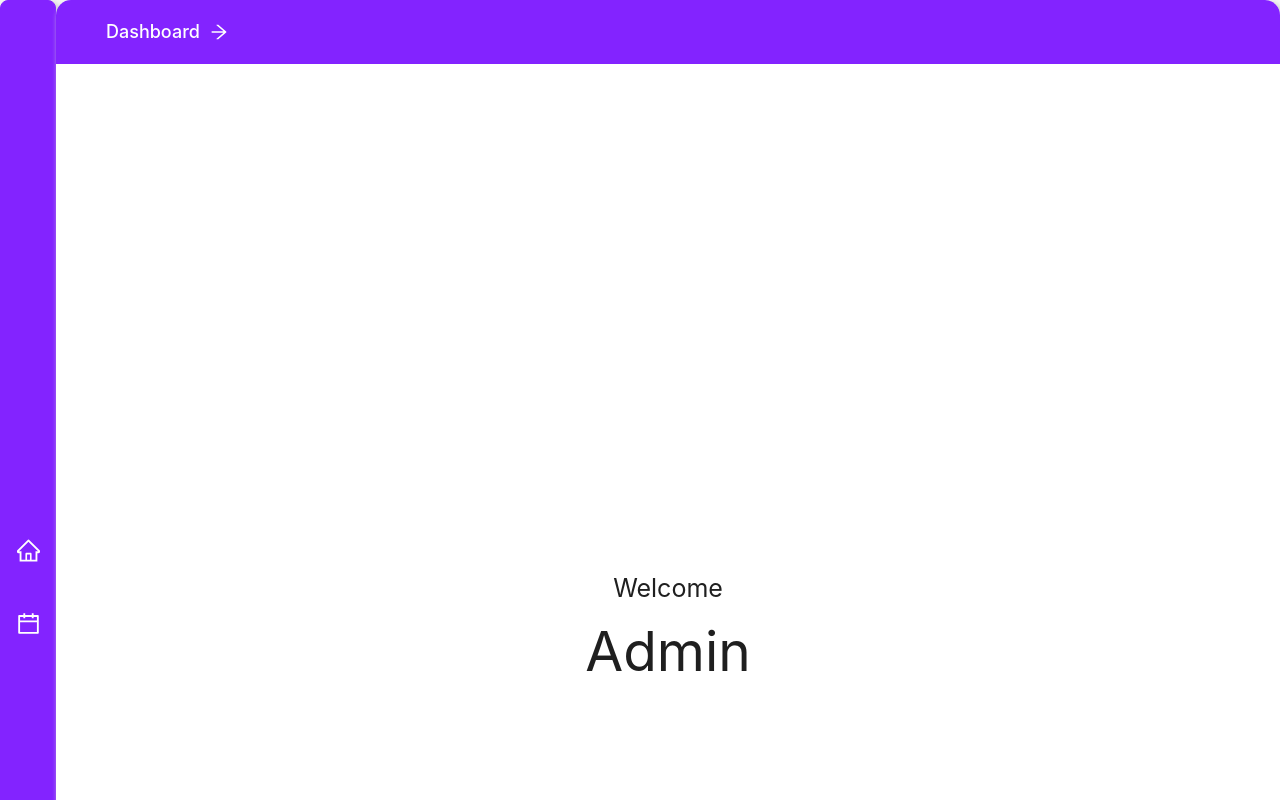
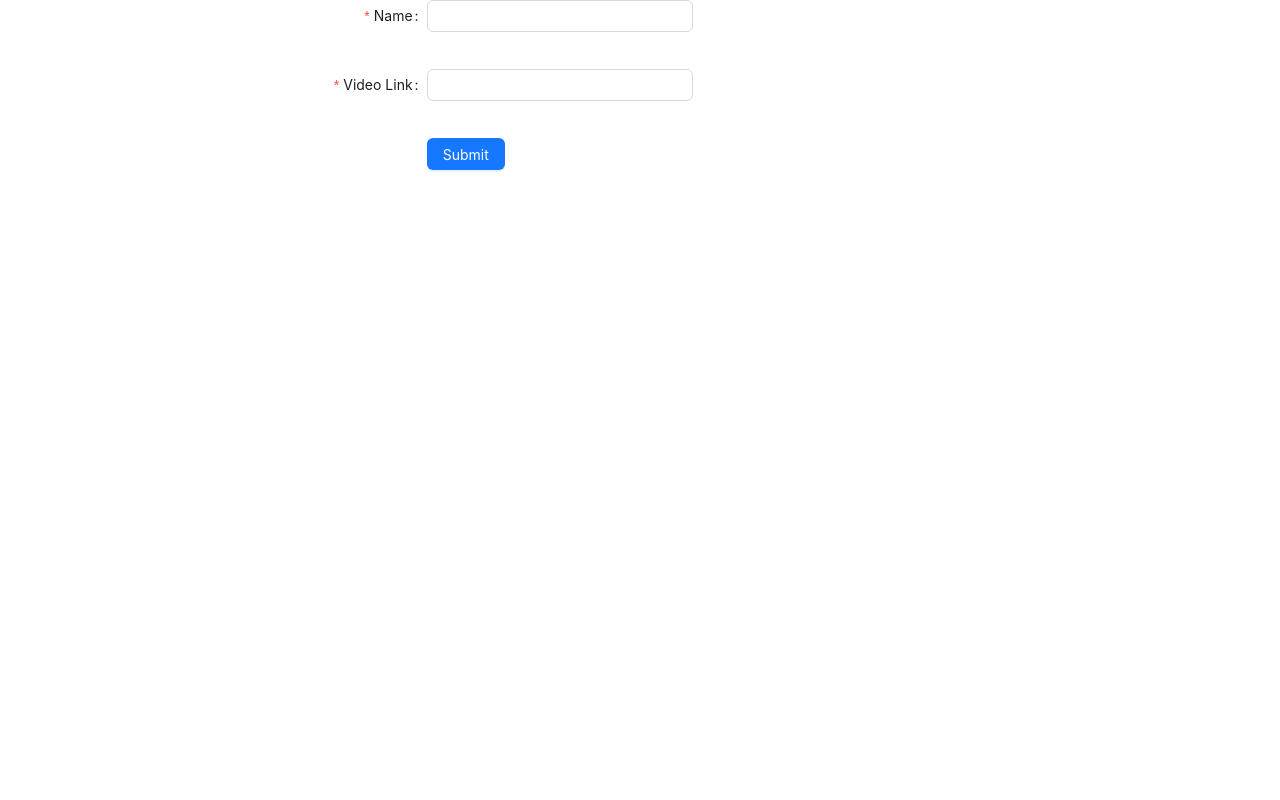
Before and after one commit to NexaLab/Gym-Frontend, a React (Create React App) app: page / in a window 1280 px wide. Shown: the top 800 px of the page. Built offline with nearby package versions, Linux system fonts and the light colour scheme.

Commit message:
Qr Form added

```diff
--- a/src/App.js
+++ b/src/App.js
@@ -3,6 +3,7 @@ import { Route, Switch } from 'react-router-dom';
 import Test from './components/Test/Test';
 import ManageTrainingClasses from './components/ManageTrainingClasses/ManageTrainingClasses';
 import Welcome from './components/Welcome/Welcome';
+import QrForm from './components/QrCode/QrForm/QrForm';
 
 
 
@@ -12,8 +13,8 @@ function App() {
     <div className="App">
 
       <Switch>
-            <Route exact path="/meetingschedule"  component={ManageTrainingClasses}/>
-            <Route exact path="/"  component={Welcome}/>
+        <Route exact path="/meetingschedule" component={ManageTrainingClasses} />
+        <Route exact path="/" component={QrForm} />
       </Switch>
 
     </div>
--- /dev/null
+++ b/src/components/QrCode/QrForm/QrForm.css
@@ -0,0 +1,7 @@
+#qr-form-layout {
+  background: #ffffff !important;
+}
+
+.qr-form-item {
+  margin-bottom: 37px !important;
+}
--- /dev/null
+++ b/src/components/QrCode/QrForm/QrForm.jsx
@@ -0,0 +1,103 @@
+import React from 'react';
+import "./QrForm.css"
+import Layout from 'antd/es/layout/layout';
+import { Form, Input, Button } from 'antd';
+
+
+
+
+function QrForm() {
+
+
+
+
+
+
+    const onQrFormFinish = (values) => {
+        console.log('Success:', values);
+    };
+
+
+
+
+    const onQrFormFinishFailed = (errorInfo) => {
+        console.log('Failed:', errorInfo);
+    };
+
+
+
+
+
+    return (
+
+
+        <Layout id='qr-form-layout' >
+
+
+            <Form
+                name="basic"
+                labelCol={{
+                    span: 8,
+                }}
+                wrapperCol={{
+                    span: 5,
+                }}
+
+                onFinish={onQrFormFinish}
+                onFinishFailed={onQrFormFinishFailed}
+                autoComplete="off"
+            >
+
+
+                <Form.Item
+                    label="Name"
+                    name="video-name"
+                    rules={[
+                        {
+                            required: true,
+                            message: 'Please input a video name!',
+                        },
+                    ]}
+                    className='qr-form-item'
+                >
+                    <Input />
+                </Form.Item>
+
+
+
+                <Form.Item
+                    label="Video Link"
+                    name="video-link"
+                    rules={[
+                        {
+                            required: true,
+                            message: 'Please input a video link !',
+                        },
+                    ]}
+                    className='qr-form-item'
+                >
+                    <Input />
+                </Form.Item>
+
+
+                <Form.Item
+                    wrapperCol={{
+                        offset: 8,
+                        span: 1,
+                    }}
+                    className='qr-form-item'
+                >
+                    <Button type="primary" htmlType="submit">
+                        Submit
+                    </Button>
+                </Form.Item>
+
+
+            </Form>
+
+
+        </Layout>
+    )
+}
+
+export default QrForm
--- a/src/components/Sidebar/CustomSideBar.css
+++ b/src/components/Sidebar/CustomSideBar.css
@@ -1,6 +1,6 @@
 #side-bar-component {
   width: 48px !important;
-  height:150vh !important;
+  height: 150vh !important;
   background-color: #8323ff;
   border: 0.3px solid #8323ff !important;
   padding-top: 24px !important ;
```
